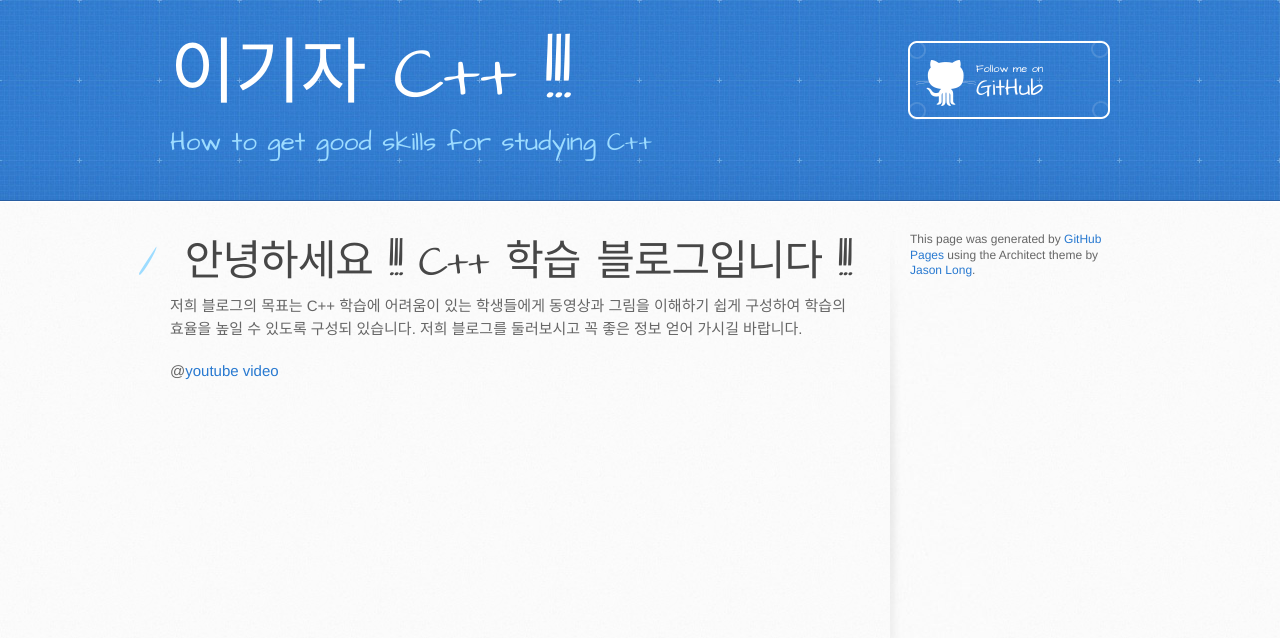
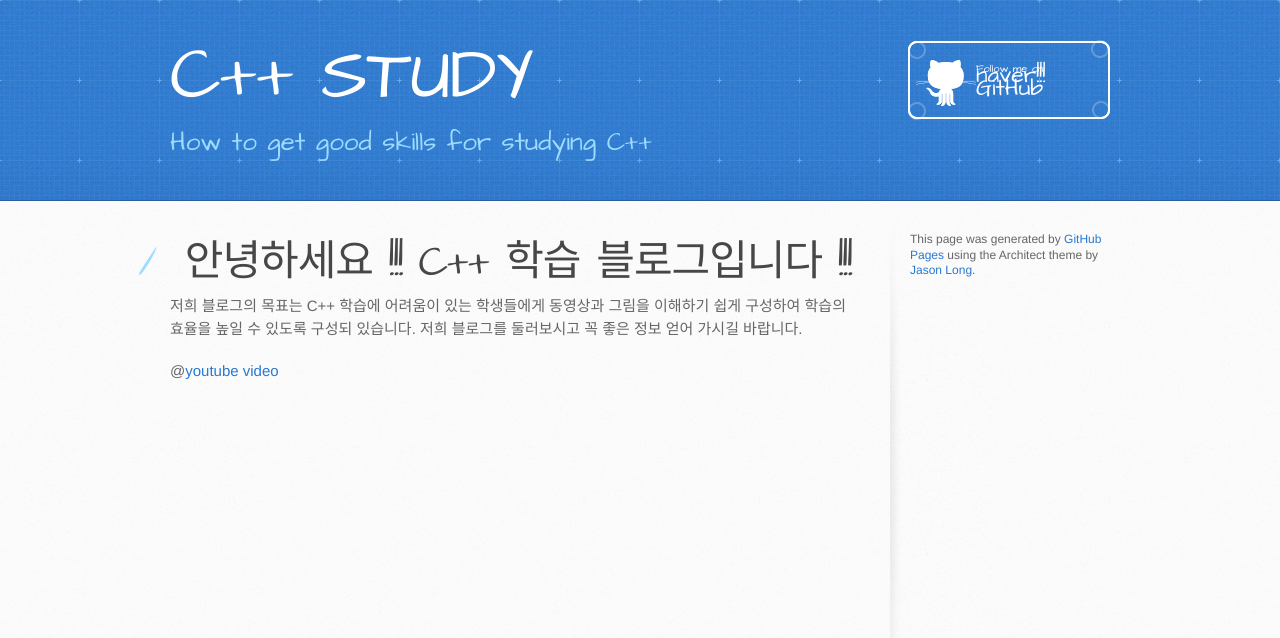
Before and after one commit to kklim25/kklim25.github.com, a Jekyll site: the page index.html, which Jekyll copies as it is, in a window 1280 px wide. Shown: the top 638 px of the page. Built offline with Jekyll 4.4.1, drawn with Linux system fonts in a browser that asks for light colours.

Commit message:
Update index.html
hi

```diff
--- a/index.html
+++ b/index.html
@@ -13,15 +13,16 @@
     <script src="//html5shiv.googlecode.com/svn/trunk/html5.js"></script>
     <![endif]-->
 
-    <title>이기자 C++ !!! by kklim25</title>
+    <title>이기자 C++ !!!</title>
   </head>
 
   <body>
     <header>
       <div class="inner">
-        <h1>이기자 C++ !!!</h1>
+        <h1>C++ STUDY</h1>
         <h2>How to get good skills for studying C++</h2>
         <a href="https://github.com/kklim25" class="button"><small>Follow me on</small> GitHub</a>
+        <a href="www.naver.com" class="button">naver!!!</a>
       </div>
     </header>
 
```
